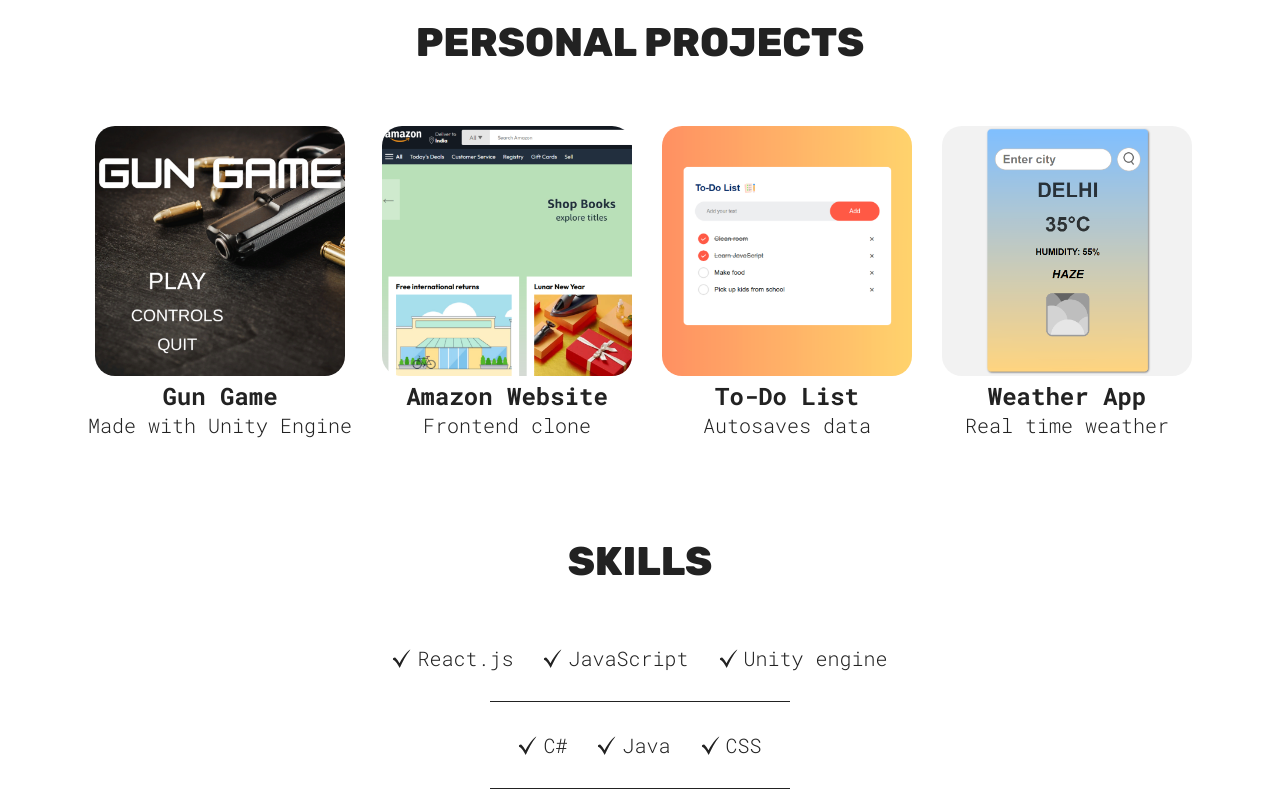
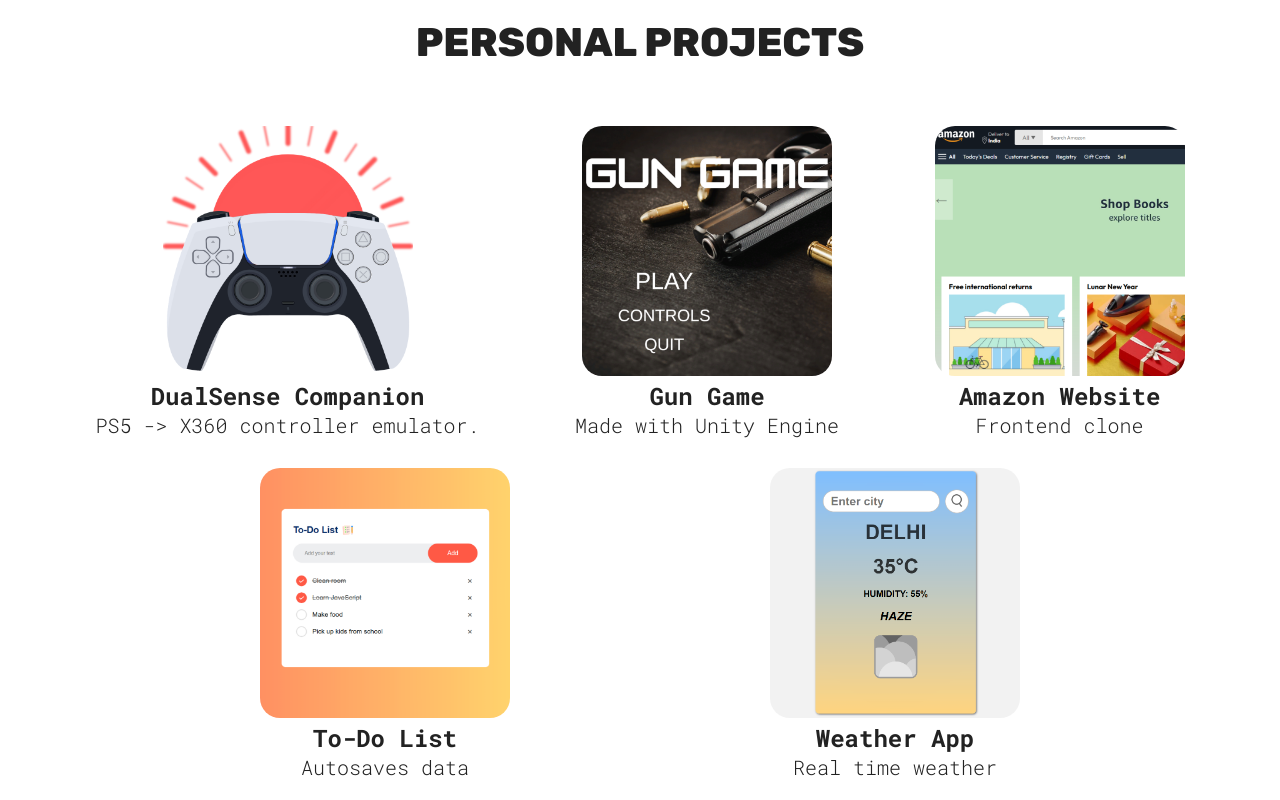
Before and after one commit to Sar1911/Personal-portfolio, a React (Vite) app: page / in a window 1280 px wide. Shown: the part 1400-2200 px from the top of the page. Built offline with nearby package versions, Linux system fonts and the light colour scheme.

Commit message:
Updated projects and resume

```diff
--- a/src/sections/Projects/Projects.jsx
+++ b/src/sections/Projects/Projects.jsx
@@ -1,6 +1,7 @@
 import styles from "./ProjectsStyles.module.css";
 import amzn from "../../assets/amzn.png";
 import gungame from "../../assets/gungame.png";
+import DSC from "../../assets/dsc.png";
 import todl from "../../assets/todl.png";
 import wapp from "../../assets/wapp.png";
 import ProjectCard from "../../common/ProjectCard";
@@ -10,6 +11,12 @@ function Projects() {
     <section id="projects" className={styles.container}>
       <h1 className="sectionTitle">Personal Projects</h1>
       <div className={styles.projectsContainer}>
+        <ProjectCard
+          src={DSC}
+          link="https://github.com/Sar1911/DualSenseCompanion"
+          h3="DualSense Companion"
+          p="PS5 -> X360 controller emulator."
+        />
         <ProjectCard
           src={gungame}
           link="https://sar1911.itch.io/gun-game"
```
Also changed, not shown: src/assets/dsc.png (added), 1 other file (tests, documents, lock files or other folders).
